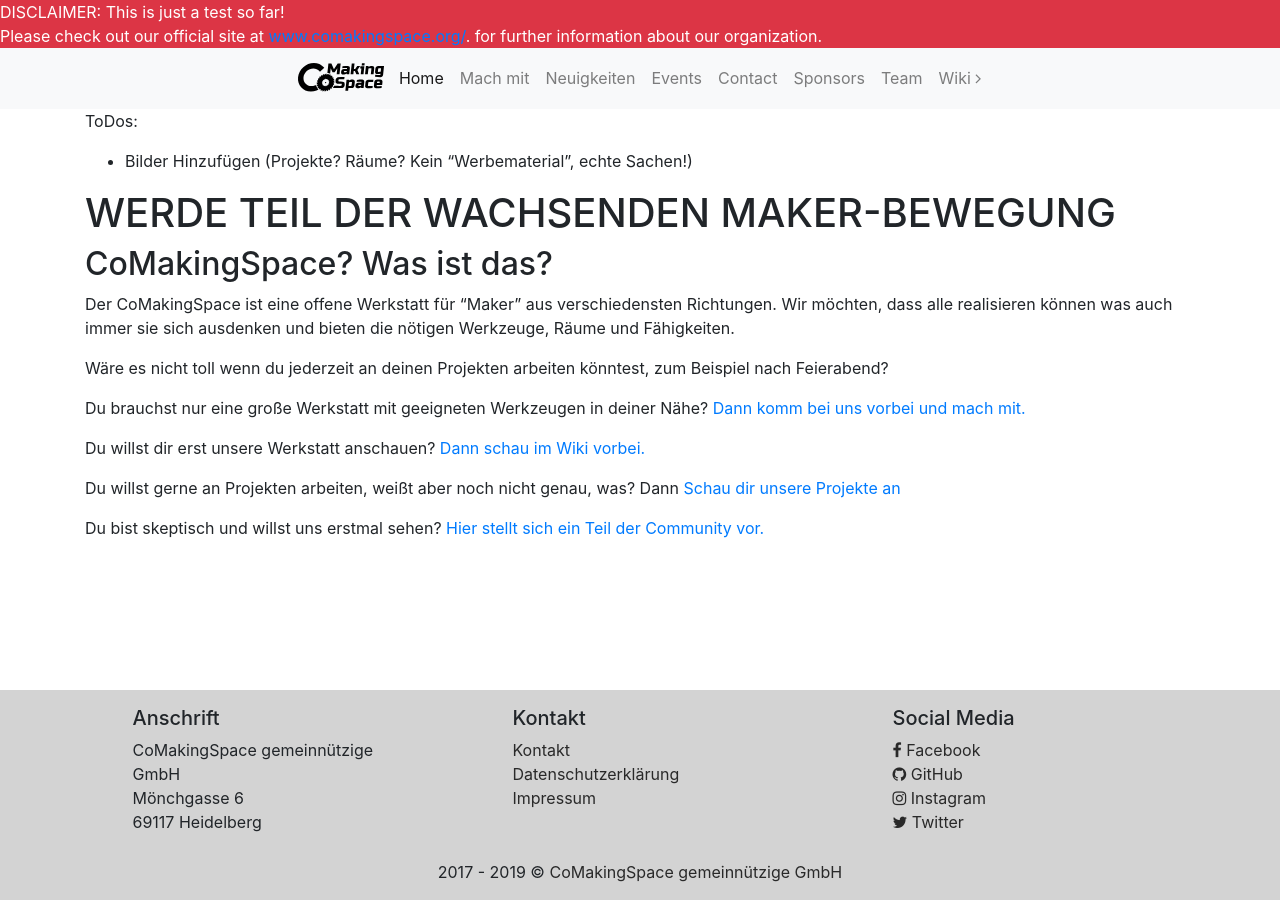
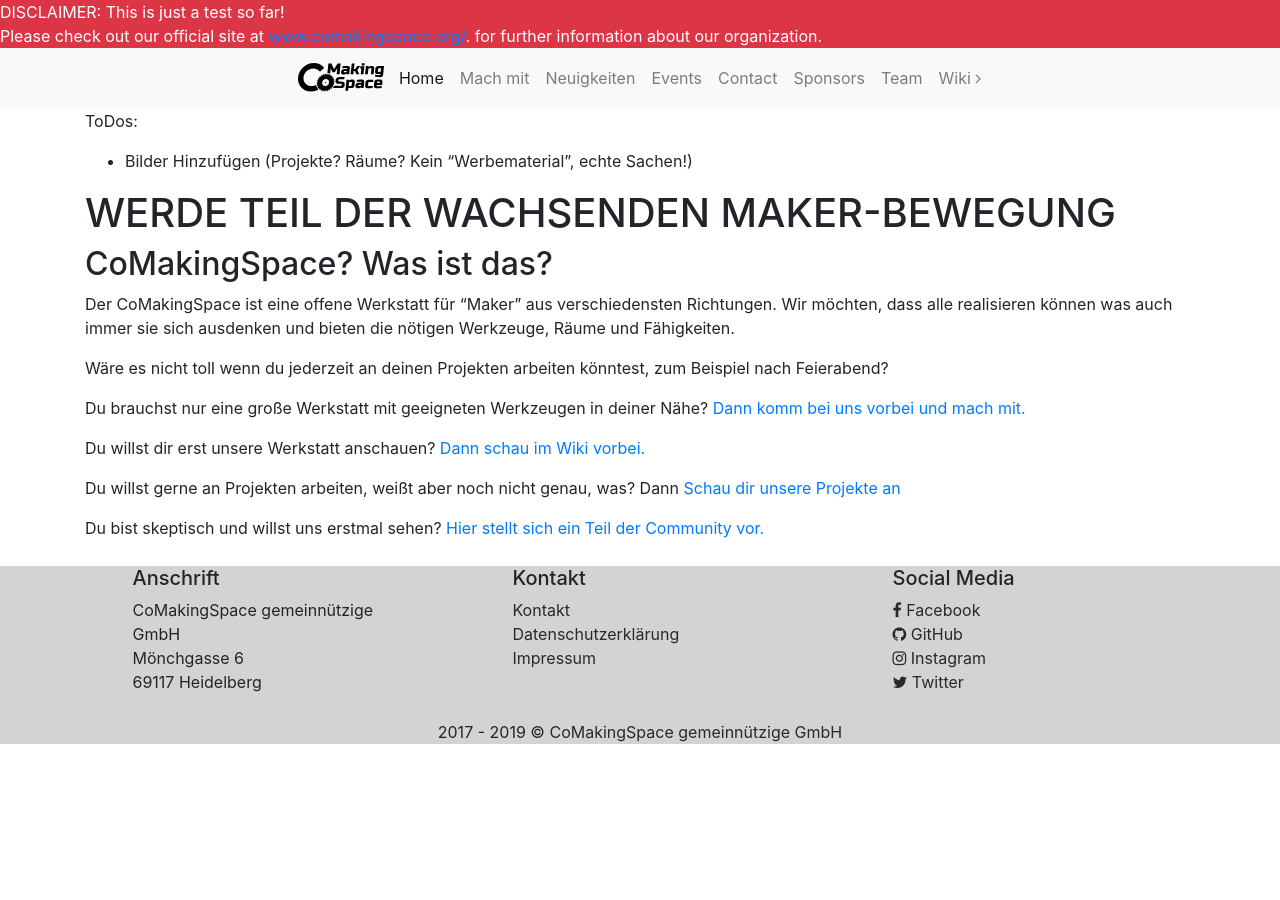
Before and after one commit to comakingspace/comakingspace.github.io, a Jekyll site: the page built from index.md, in a window 1280 px wide. Built offline with Jekyll 4.4.1, drawn with Linux system fonts in a browser that asks for light colours.

Commit message:
trying something.

```diff
--- a/_includes/footer.html
+++ b/_includes/footer.html
@@ -1,5 +1,5 @@
 <!-- Footer -->
-<footer class="footer container-fluid">
+<footer id="myFooter" class="footer">
         {%- assign social = site.social_links -%}
         <!-- Footer Links -->
         <div class="container justify-content-center">
--- a/_sass/style.scss
+++ b/_sass/style.scss
@@ -36,16 +36,10 @@
 body {
   position: relative;
   min-height: 100%;
-  padding-bottom: 6rem;
   margin:0;
 }
 
 .footer {
-  position: absolute;
-  bottom: 0;
-  right: 0;
-  left: 0;
-  padding: 1rem;
   background-color: lightgray;
 
   p {
```
